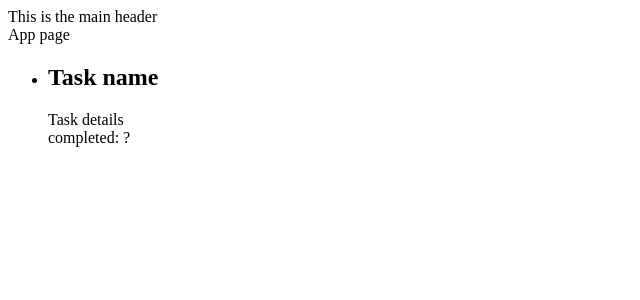
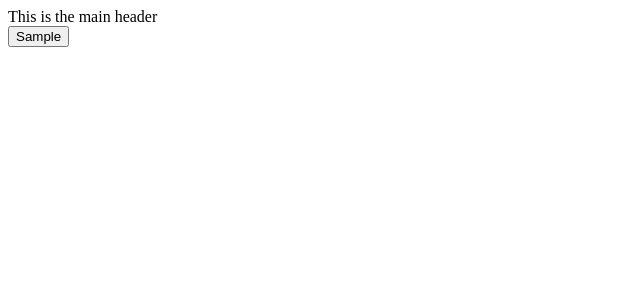
Before and after one commit to JackofD/to-do-app, a React (Create React App) app in the folder todo/: page / in a window 1280 px wide. Shown: the top 300 px of the page, without its empty margins (0-640 px from the left). Built offline with nearby package versions, Linux system fonts and the light colour scheme.

Commit message:
Added sample state for tasks * removed Todo.js * added loadSamples function * displayed task details on the screen

```diff
--- a/todo/src/components/App.js
+++ b/todo/src/components/App.js
@@ -1,15 +1,38 @@
 import React from 'react';
 import Header from './Header';
-//import Sample from '../sample';
-import Todo from './Todo';
+import Sample from '../sample';
+import Task from './Task';
 
 class App extends React.Component {
+  //this constructor is used to initialise the state
+  constructor(){
+    super();
+
+    this.loadSamples = this.loadSamples.bind(this);
+
+    this.state = {
+      tasks: {}
+    }
+  }
+
+  loadSamples(){
+    this.setState({
+      tasks: Sample
+    })
+  }
+
   render() {
     return(
       <div>
         <Header />
-        App page
-        <Todo />
+        <button onClick={this.loadSamples}>Sample</button>
+        <ul className="task-list">
+          {
+            Object
+              .keys(this.state.tasks)
+              .map(key => <Task key={key} details={this.state.tasks[key]}/>)
+          }
+        </ul>
       </div>
     )
   }
--- a/todo/src/components/Task.js
+++ b/todo/src/components/Task.js
@@ -2,11 +2,15 @@ import React from 'react';
 
 class Task extends React.Component {
   render() {
+
+    const {details} = this.props; //This is the destructured version of
+    //const details = this.props.details;
+
     return(
       <li className="task-card">
-        <h2>Task name</h2>
-        <section>Task details</section>
-        <div>completed: ?</div>
+        <h2>{details.heading}</h2>
+        <section>{details.text}</section>
+        <div>completed: {details.complete ? "true" : "false"}</div>
       </li>
     )
   }
--- a/todo/src/components/Todo.js
+++ /dev/null
@@ -1,30 +0,0 @@
-import React from 'react';
-import Sample from '../sample';
-import Task from './Task';
-
-class Todo extends React.Component {
-
-  constructor(){
-    super();
-
-    this.state = {
-      tasks: {}
-    }
-  }
-
-  loadSamples(){
-    this.setState({
-      tasks: Sample
-    })
-  }
-
-  render() {
-    return(
-      <ul className="task-list">
-        <Task />
-      </ul>
-    )
-  }
-}
-
-export default Todo;
```
